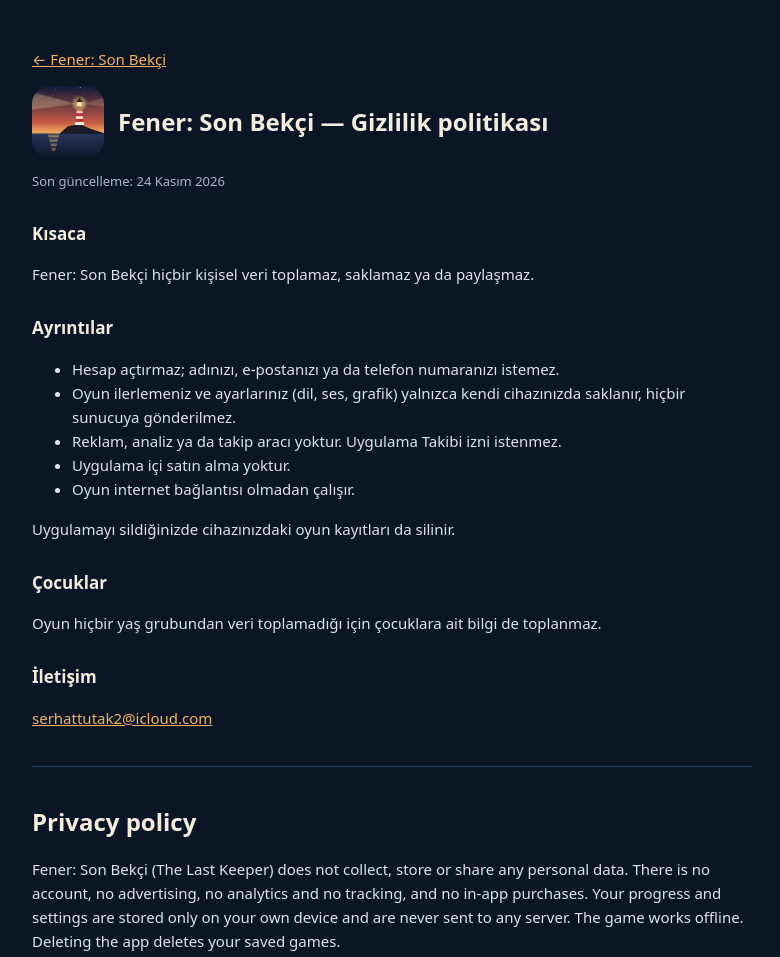
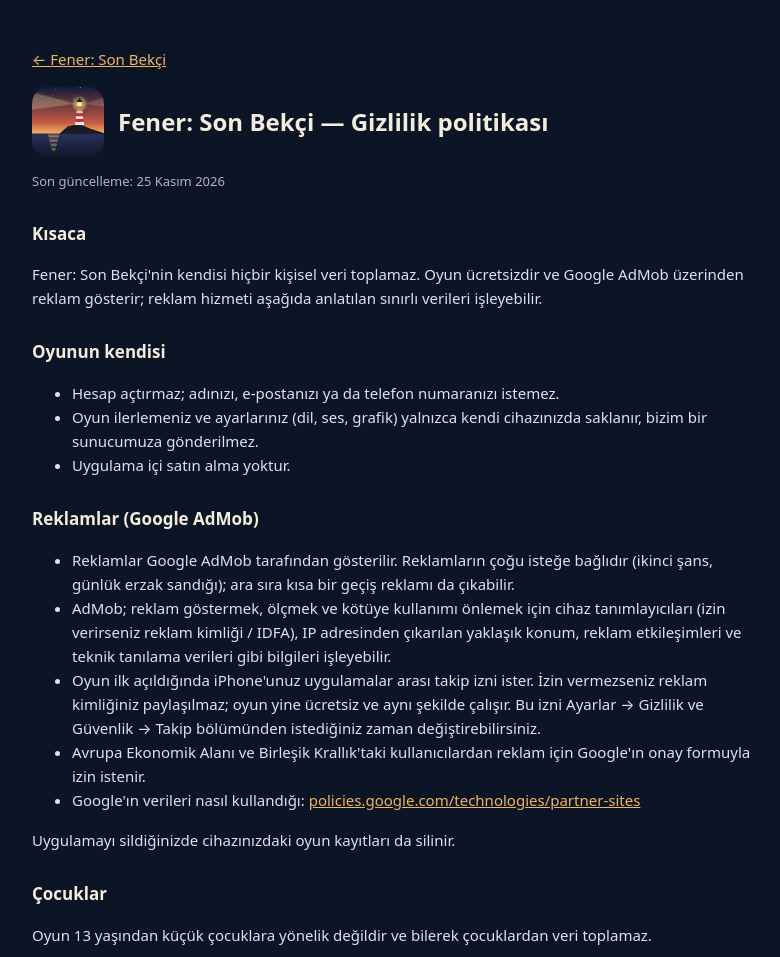
Before and after one commit to Serhattutak2/Serhattutak2.github.io, a plain HTML site: page fener/gizlilik.html in a window 1280 px wide. Shown: the top 957 px of the page, without its empty margins (248-1028 px from the left). Drawn offline with Linux system fonts and the light colour scheme.

Commit message:
Fener: gizlilik politikası reklam (AdMob) bilgisiyle güncellendi
Co-Authored-By: Claude Opus 5.5 <noreply@anthropic.com>
Claude-Session: https://claude.ai/code/session_019TdLK7rSbyvskin8H3NmbZ

```diff
--- a/fener/gizlilik.html
+++ b/fener/gizlilik.html
@@ -19,23 +19,30 @@ p,li{color:#DCE3EE;font-size:15px}hr{border:0;border-top:1px solid var(--cizgi);
 <main>
 <p><a href="./">← Fener: Son Bekçi</a></p>
 <div class="ust"><img src="ikon.png" alt=""><h1>Fener: Son Bekçi — Gizlilik politikası</h1></div>
-<p class="alt">Son güncelleme: 24 Kasım 2026</p>
+<p class="alt">Son güncelleme: 25 Kasım 2026</p>
 
 <h2>Kısaca</h2>
-<p>Fener: Son Bekçi hiçbir kişisel veri toplamaz, saklamaz ya da paylaşmaz.</p>
+<p>Fener: Son Bekçi'nin kendisi hiçbir kişisel veri toplamaz. Oyun ücretsizdir ve Google AdMob üzerinden reklam gösterir; reklam hizmeti aşağıda anlatılan sınırlı verileri işleyebilir.</p>
 
-<h2>Ayrıntılar</h2>
+<h2>Oyunun kendisi</h2>
 <ul>
 <li>Hesap açtırmaz; adınızı, e-postanızı ya da telefon numaranızı istemez.</li>
-<li>Oyun ilerlemeniz ve ayarlarınız (dil, ses, grafik) yalnızca kendi cihazınızda saklanır, hiçbir sunucuya gönderilmez.</li>
-<li>Reklam, analiz ya da takip aracı yoktur. Uygulama Takibi izni istenmez.</li>
+<li>Oyun ilerlemeniz ve ayarlarınız (dil, ses, grafik) yalnızca kendi cihazınızda saklanır, bizim bir sunucumuza gönderilmez.</li>
 <li>Uygulama içi satın alma yoktur.</li>
-<li>Oyun internet bağlantısı olmadan çalışır.</li>
+</ul>
+
+<h2>Reklamlar (Google AdMob)</h2>
+<ul>
+<li>Reklamlar Google AdMob tarafından gösterilir. Reklamların çoğu isteğe bağlıdır (ikinci şans, günlük erzak sandığı); ara sıra kısa bir geçiş reklamı da çıkabilir.</li>
+<li>AdMob; reklam göstermek, ölçmek ve kötüye kullanımı önlemek için cihaz tanımlayıcıları (izin verirseniz reklam kimliği / IDFA), IP adresinden çıkarılan yaklaşık konum, reklam etkileşimleri ve teknik tanılama verileri gibi bilgileri işleyebilir.</li>
+<li>Oyun ilk açıldığında iPhone'unuz uygulamalar arası takip izni ister. İzin vermezseniz reklam kimliğiniz paylaşılmaz; oyun yine ücretsiz ve aynı şekilde çalışır. Bu izni Ayarlar → Gizlilik ve Güvenlik → Takip bölümünden istediğiniz zaman değiştirebilirsiniz.</li>
+<li>Avrupa Ekonomik Alanı ve Birleşik Krallık'taki kullanıcılardan reklam için Google'ın onay formuyla izin istenir.</li>
+<li>Google'ın verileri nasıl kullandığı: <a href="https://policies.google.com/technologies/partner-sites">policies.google.com/technologies/partner-sites</a></li>
 </ul>
 <p>Uygulamayı sildiğinizde cihazınızdaki oyun kayıtları da silinir.</p>
 
 <h2>Çocuklar</h2>
-<p>Oyun hiçbir yaş grubundan veri toplamadığı için çocuklara ait bilgi de toplanmaz.</p>
+<p>Oyun 13 yaşından küçük çocuklara yönelik değildir ve bilerek çocuklardan veri toplamaz.</p>
 
 <h2>İletişim</h2>
 <p><a href="mailto:serhattutak2@icloud.com">serhattutak2@icloud.com</a></p>
@@ -43,13 +50,13 @@ p,li{color:#DCE3EE;font-size:15px}hr{border:0;border-top:1px solid var(--cizgi);
 <hr>
 
 <h1>Privacy policy</h1>
-<p>Fener: Son Bekçi (The Last Keeper) does not collect, store or share any personal data. There is no account, no advertising, no analytics and no tracking, and no in-app purchases. Your progress and settings are stored only on your own device and are never sent to any server. The game works offline. Deleting the app deletes your saved games.</p>
+<p>Fener: Son Bekçi (The Last Keeper) itself collects no personal data: there is no account and no in-app purchases, and your progress and settings stay on your device. The game is free and shows ads through Google AdMob (mostly optional rewarded ads, plus an occasional interstitial). AdMob may process device identifiers (the advertising identifier/IDFA only if you allow tracking), approximate location derived from your IP address, ad interactions and diagnostics in order to serve and measure ads. You can change the tracking permission at any time in iPhone Settings → Privacy & Security → Tracking. Users in the EEA and UK are asked for consent through Google's consent form. More: <a href="https://policies.google.com/technologies/partner-sites">policies.google.com/technologies/partner-sites</a></p>
 <p>Contact: <a href="mailto:serhattutak2@icloud.com">serhattutak2@icloud.com</a></p>
 
 <hr>
 
 <h1>Política de privacidad</h1>
-<p>Fener: Son Bekçi (El Último Farero) no recopila, almacena ni comparte ningún dato personal. No hay cuentas, publicidad, analíticas ni seguimiento, ni compras dentro de la app. Tu progreso y tus ajustes se guardan solo en tu dispositivo y nunca se envían a ningún servidor. El juego funciona sin conexión.</p>
+<p>Fener: Son Bekçi (El Último Farero) en sí no recopila datos personales: no hay cuentas ni compras dentro de la app, y tu progreso y tus ajustes se quedan en tu dispositivo. El juego es gratuito y muestra anuncios mediante Google AdMob (sobre todo anuncios con recompensa opcionales y, de vez en cuando, uno intersticial). AdMob puede tratar identificadores del dispositivo (el identificador de publicidad/IDFA solo si permites el seguimiento), la ubicación aproximada a partir de la IP, las interacciones con anuncios y datos de diagnóstico para mostrar y medir anuncios. Puedes cambiar el permiso de seguimiento en Ajustes → Privacidad y seguridad → Rastreo.</p>
 <p>Contacto: <a href="mailto:serhattutak2@icloud.com">serhattutak2@icloud.com</a></p>
 
 <p class="alt">© 2026 Serhat Tutak · Sardur Technologies</p>
```
Also changed, not shown: fener/index.html (+1 -0 lines).
